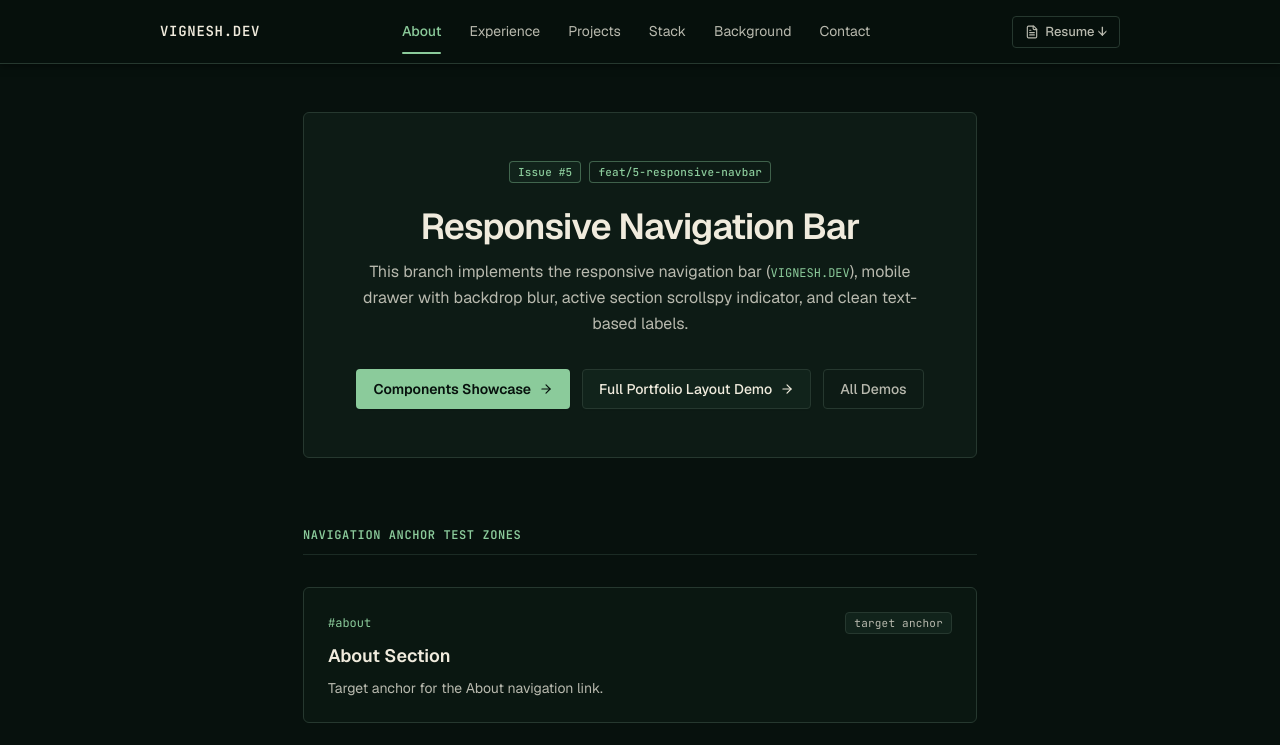
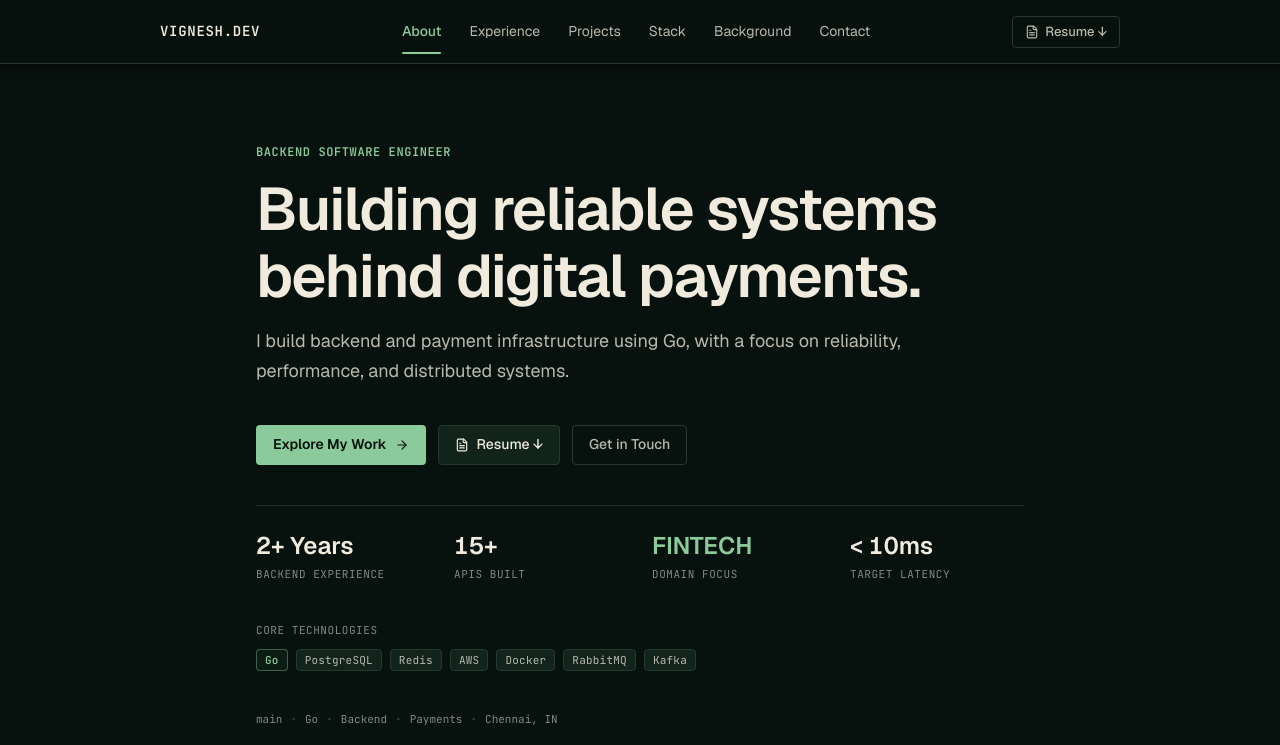
Before and after one commit to Viky-Developer/portfolio-v2, a SvelteKit app: page / in a window 1280 px wide. Shown: the top 745 px of the page. Built offline with nearby package versions, Linux system fonts and the light colour scheme.

Commit message:
feat(#7): 🎨 implement hero section screen

```diff
--- /dev/null
+++ b/src/lib/features/hero/Hero.svelte
@@ -0,0 +1,116 @@
+<script lang="ts">
+	import { Button, Tag, ArrowRightIcon, FileTextIcon } from '$lib';
+
+	interface Metric {
+		value: string;
+		label: string;
+		highlight?: boolean;
+	}
+
+	const metrics: Metric[] = [
+		{ value: '2+ Years', label: 'Backend Experience' },
+		{ value: '15+', label: 'APIs Built' },
+		{ value: 'FinTech', label: 'Domain Focus', highlight: true },
+		{ value: '< 10ms', label: 'Target Latency' }
+	];
+
+	const technologies = [
+		{ name: 'Go', primary: true },
+		{ name: 'PostgreSQL', primary: false },
+		{ name: 'Redis', primary: false },
+		{ name: 'AWS', primary: false },
+		{ name: 'Docker', primary: false },
+		{ name: 'RabbitMQ', primary: false },
+		{ name: 'Kafka', primary: false }
+	];
+</script>
+
+<section
+	id="about"
+	class="scroll-mt-24 space-y-10 pt-4 pb-8 sm:pt-8 sm:pb-12"
+	aria-labelledby="hero-title"
+>
+	<!-- Role & Main Heading -->
+	<div class="space-y-4">
+		<div class="flex items-center gap-2">
+			<span class="font-mono text-xs font-semibold tracking-wider text-accent uppercase">
+				Backend Software Engineer
+			</span>
+		</div>
+
+		<h1
+			id="hero-title"
+			class="max-w-3xl font-sans text-4xl leading-[1.12] font-semibold tracking-tight text-text-primary sm:text-5xl md:text-6xl"
+		>
+			Building reliable systems behind digital payments.
+		</h1>
+
+		<p class="max-w-2xl font-sans text-base leading-relaxed text-text-secondary sm:text-lg">
+			I build backend and payment infrastructure using Go, with a focus on reliability, performance,
+			and distributed systems.
+		</p>
+	</div>
+
+	<!-- Primary Action Controls -->
+	<div class="flex flex-wrap items-center gap-3">
+		<Button href="#projects" variant="primary" size="md">
+			<span>Explore My Work</span>
+			<ArrowRightIcon size={14} />
+		</Button>
+		<Button href="/resume.pdf" target="_blank" rel="noreferrer" variant="secondary" size="md">
+			<FileTextIcon size={14} />
+			<span>Resume ↓</span>
+		</Button>
+		<Button href="#contact" variant="outline" size="md">
+			<span>Get in Touch</span>
+		</Button>
+	</div>
+
+	<!-- Key Metrics Band -->
+	<div class="grid grid-cols-2 gap-4 border-t border-divider pt-6 sm:grid-cols-4 sm:gap-6">
+		{#each metrics as metric (metric.label)}
+			<div class="space-y-1">
+				<div
+					class="font-sans text-2xl font-semibold tabular-nums {metric.highlight
+						? 'text-accent uppercase'
+						: 'text-text-primary'}"
+				>
+					{metric.value}
+				</div>
+				<div class="font-mono text-[11px] tracking-wider text-text-muted uppercase">
+					{metric.label}
+				</div>
+			</div>
+		{/each}
+	</div>
+
+	<!-- Core Technologies Metadata Strip -->
+	<div class="space-y-2.5">
+		<div class="font-mono text-[11px] tracking-wider text-text-muted uppercase">
+			Core Technologies
+		</div>
+		<div class="flex flex-wrap items-center gap-2">
+			{#each technologies as tech (tech.name)}
+				<Tag variant={tech.primary ? 'highlight' : 'default'} size="sm">
+					{tech.name}
+				</Tag>
+			{/each}
+		</div>
+	</div>
+
+	<!-- System Environment Metadata -->
+	<div
+		class="flex flex-wrap items-center gap-2 font-mono text-[11px] text-text-muted select-none"
+		aria-label="System Metadata"
+	>
+		<span>main</span>
+		<span class="text-border" aria-hidden="true">•</span>
+		<span>Go</span>
+		<span class="text-border" aria-hidden="true">•</span>
+		<span>Backend</span>
+		<span class="text-border" aria-hidden="true">•</span>
+		<span>Payments</span>
+		<span class="text-border" aria-hidden="true">•</span>
+		<span>Chennai, IN</span>
+	</div>
+</section>
--- /dev/null
+++ b/src/lib/features/hero/index.ts
@@ -0,0 +1 @@
+export { default as Hero } from './Hero.svelte';
--- a/src/lib/index.ts
+++ b/src/lib/index.ts
@@ -1,4 +1,5 @@
 // place files you want to import through the `$lib` alias in this folder.
 export * from './components';
+export * from './features/hero';
 export * from './types/theme';
 export * from './constants/theme';
--- a/src/routes/+page.svelte
+++ b/src/routes/+page.svelte
@@ -1,103 +1,62 @@
 <script lang="ts">
-	import { resolve } from '$app/paths';
-	import { Button, Tag, ArrowRightIcon } from '$lib';
+	import { Hero, Tag } from '$lib';
 
-	const testSections = [
-		{
-			id: 'about',
-			title: 'About Section',
-			desc: 'Target anchor for the About navigation link.'
-		},
+	const remainingSections = [
 		{
 			id: 'experience',
 			title: 'Experience Section',
-			desc: 'Target anchor for the Experience navigation link.'
+			desc: 'Career history and engineering impact (upcoming issue).'
 		},
 		{
 			id: 'projects',
 			title: 'Projects Section',
-			desc: 'Target anchor for the Projects navigation link.'
+			desc: 'Distributed systems repositories and architecture (upcoming issue).'
 		},
 		{
 			id: 'stack',
 			title: 'Stack Section',
-			desc: 'Target anchor for the Stack navigation link.'
+			desc: 'stack.yaml technical runtimes and infrastructure (upcoming issue).'
 		},
 		{
 			id: 'background',
 			title: 'Background Section',
-			desc: 'Target anchor for the Background navigation link.'
+			desc: 'Academic foundation and certifications (upcoming issue).'
 		},
 		{
 			id: 'contact',
 			title: 'Contact Section',
-			desc: 'Target anchor for the Contact navigation link.'
+			desc: 'Terminal-styled contact interface (upcoming issue).'
 		}
 	];
 </script>
 
 <svelte:head>
-	<title>Portfolio v2 — Responsive Navigation Bar (Issue #5)</title>
+	<title>Vignesh S — Backend Software Engineer</title>
 </svelte:head>
 
-<main class="mx-auto max-w-5xl space-y-16 px-4 py-12 sm:px-8">
-	<!-- Branch Overview & Testing Controls -->
-	<section
-		class="space-y-6 rounded-[6px] border border-border bg-surface-primary p-8 text-center sm:p-12"
-	>
-		<div class="flex items-center justify-center gap-2">
-			<Tag variant="accent">Issue #5</Tag>
-			<Tag variant="highlight">feat/5-responsive-navbar</Tag>
-		</div>
+<main class="mx-auto max-w-5xl space-y-16 px-4 py-8 sm:px-8 sm:py-12">
+	<!-- Section 01: Hero / Engineering Workspace -->
+	<Hero />
 
-		<div class="space-y-3">
-			<h1 class="font-sans text-3xl font-semibold tracking-tight text-text-primary sm:text-4xl">
-				Responsive Navigation Bar
-			</h1>
-			<p
-				class="mx-auto max-w-xl font-sans text-sm leading-relaxed text-text-secondary sm:text-base"
-			>
-				This branch implements the responsive navigation bar (<code
-					class="font-mono text-xs text-accent">VIGNESH.DEV</code
-				>), mobile drawer with backdrop blur, active section scrollspy indicator, and clean
-				text-based labels.
-			</p>
-		</div>
-
-		<div class="flex flex-wrap items-center justify-center gap-3 pt-2">
-			<Button href={resolve('/demo/components')} variant="primary" size="md">
-				<span>Components Showcase</span>
-				<ArrowRightIcon size={14} />
-			</Button>
-			<Button href={resolve('/demo/portfolio')} variant="secondary" size="md">
-				<span>Full Portfolio Layout Demo</span>
-				<ArrowRightIcon size={14} />
-			</Button>
-			<Button href={resolve('/demo')} variant="outline" size="md">
-				<span>All Demos</span>
-			</Button>
-		</div>
-	</section>
-
-	<!-- Navbar Anchor Targets (for scrollspy and navigation link testing) -->
-	<section class="space-y-8">
+	<!-- Remaining Sections Anchor Targets (for navbar scrollspy & upcoming features) -->
+	<section class="space-y-6 pt-4">
 		<div class="border-b border-divider pb-2">
-			<span class="font-mono text-xs font-semibold tracking-wider text-accent uppercase">
-				Navigation Anchor Test Zones
+			<span class="font-mono text-xs font-semibold tracking-wider text-text-muted uppercase">
+				Upcoming Portfolio Sections
 			</span>
 		</div>
 
-		<div class="space-y-6">
-			{#each testSections as section (section.id)}
+		<div class="space-y-4">
+			{#each remainingSections as section (section.id)}
 				<div
 					id={section.id}
-					class="scroll-mt-24 space-y-2 rounded-[6px] border border-border bg-surface-primary/60 p-6 transition-colors duration-150"
+					class="scroll-mt-24 space-y-2 rounded-[6px] border border-border bg-surface-primary/40 p-6 transition-colors duration-150 hover:bg-surface-primary/70"
 				>
 					<div class="flex items-center justify-between">
 						<span class="font-mono text-xs text-accent">#{section.id}</span>
-						<Tag variant="default" size="sm">target anchor</Tag>
+						<Tag variant="default" size="sm">upcoming section</Tag>
 					</div>
-					<h2 class="font-sans text-lg font-semibold text-text-primary">
+					<h2 class="font-sans text-base font-semibold text-text-primary">
 						{section.title}
 					</h2>
 					<p class="text-sm text-text-secondary">
```
Also changed, not shown: 1 other file (tests, documents, lock files or other folders).
